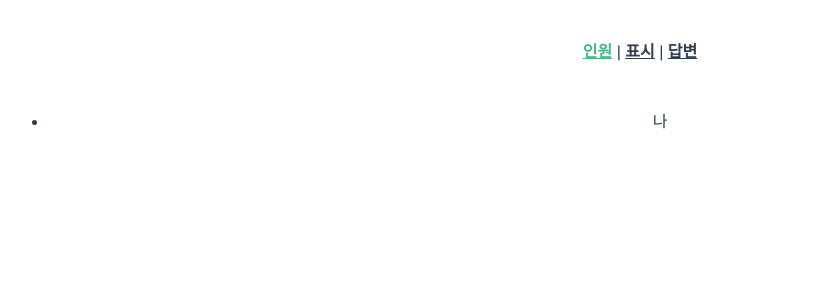
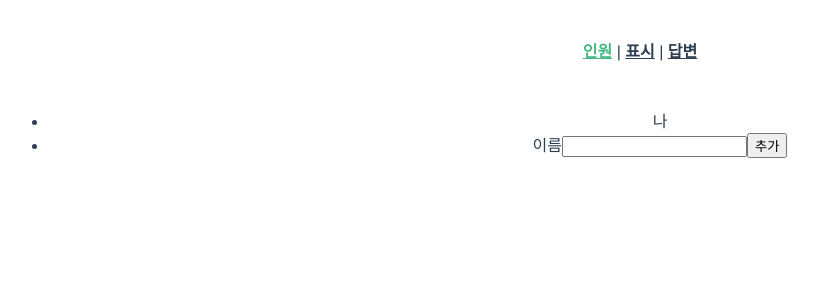
Before and after one commit to zhuny/pp-clue-board, a Vue app: page / in a window 1280 px wide. Shown: the top 300 px of the page, without its empty margins (0-818 px from the left). Built offline with nearby package versions, Linux system fonts and the light colour scheme.

Commit message:
draw people list

```diff
--- a/src/views/Home.vue
+++ b/src/views/Home.vue
@@ -1,13 +1,32 @@
 <template>
   <div class="home">
     <ul>
-      <li v-for="people in people_list">{{ people }}</li>
+      <li v-bind:key="people" v-for="(people, index) in people_list">
+        <span>{{ people }}</span>
+        <button v-on:click="remove_people(index)" v-if="index > 0">삭제</button>
+      </li>
+      <li>
+        <label for="new_people">이름</label>
+        <input type="text" v-model="new_people" id="new_people" />
+        <button v-on:click="add_people()">추가</button>
+      </li>
     </ul>
   </div>
 </template>
 
 <script>
 export default {
-  name: "Home"
+  name: "Home",
+  data() {
+    return {
+      new_people: ""
+    };
+  },
+  methods: {
+    add_people() {},
+    remove_people(index) {
+      return index;
+    }
+  }
 };
 </script>
```
